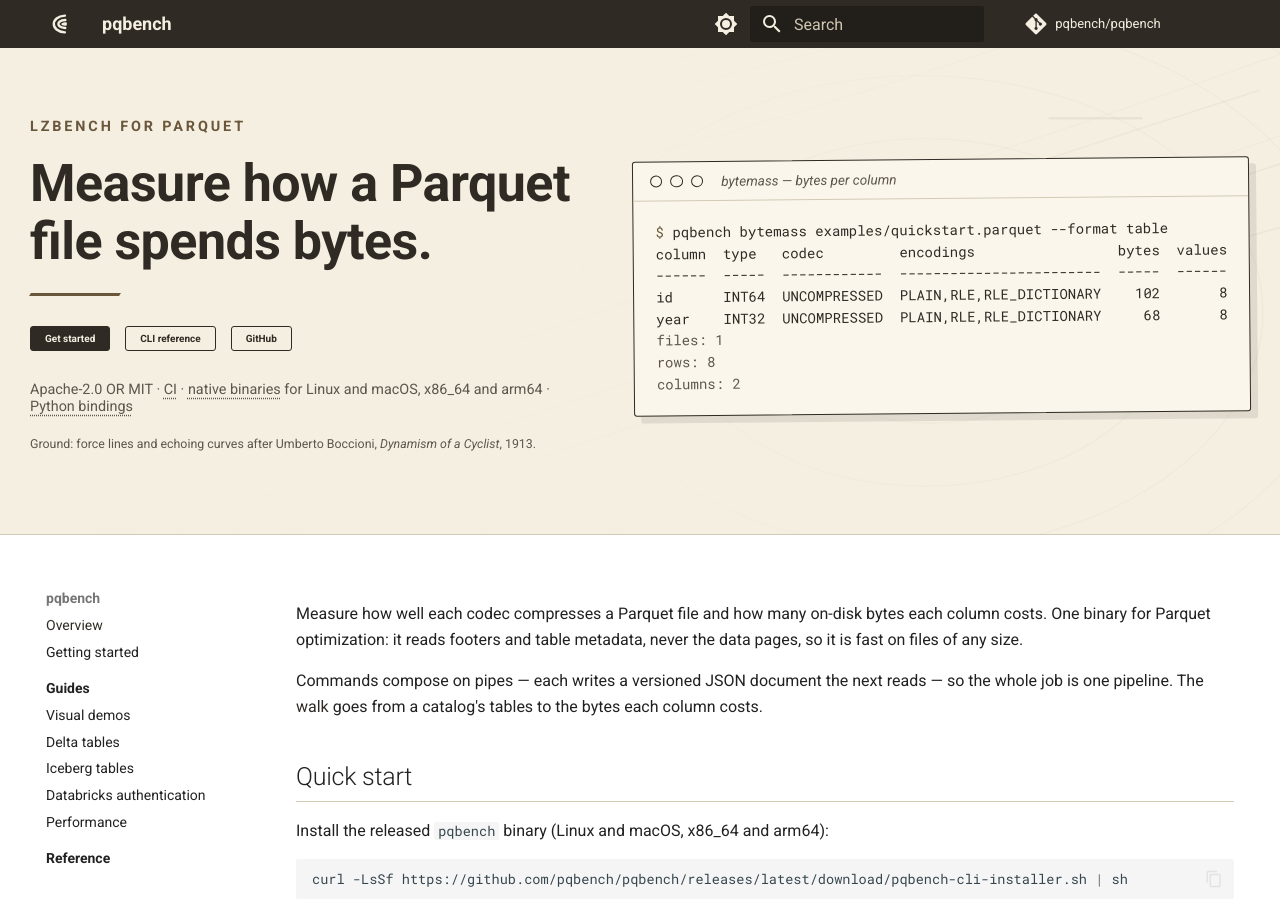
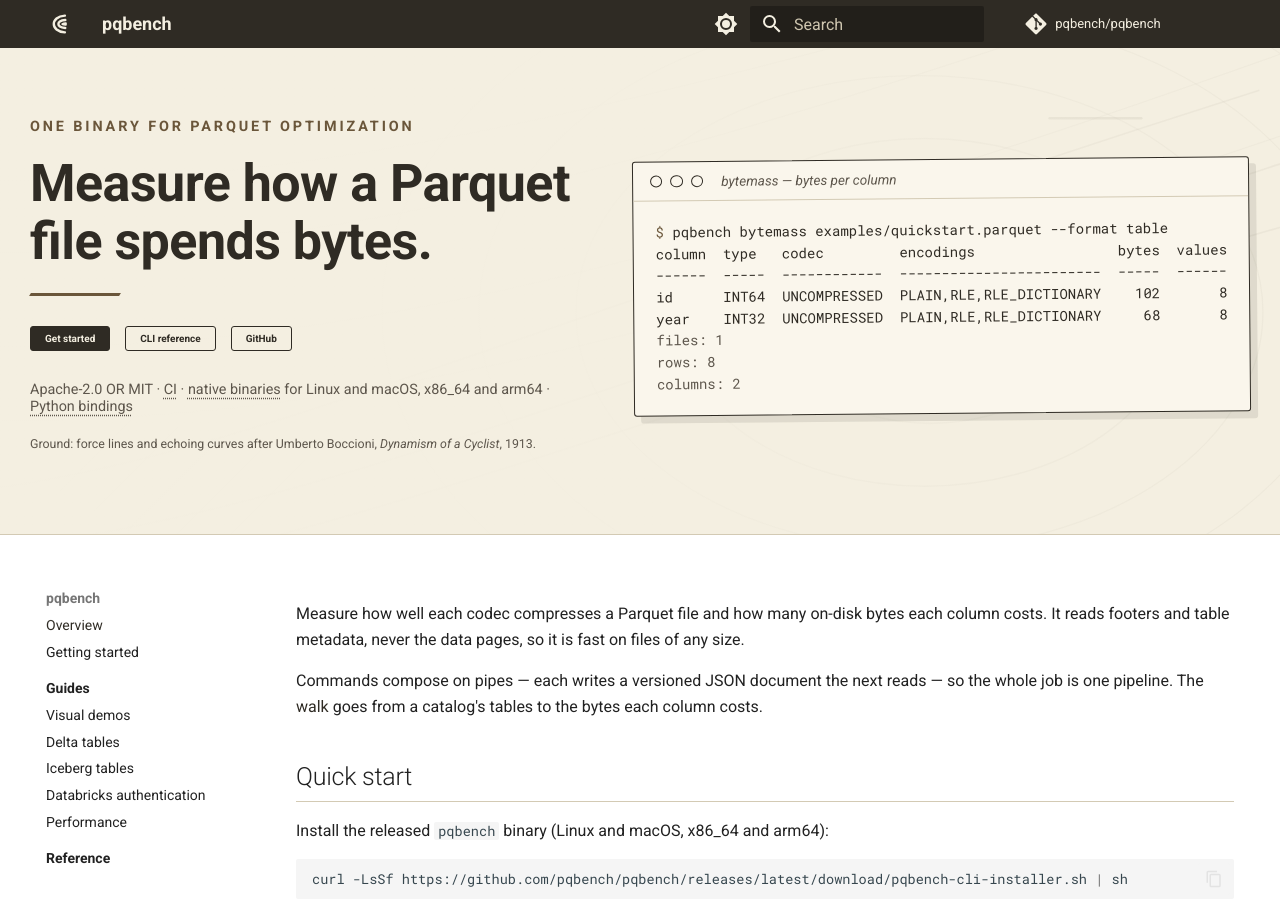
Before and after one commit to pqbench/pqbench, an MkDocs documentation site: the page built from docs/index.md, in a window 1280 px wide and 900 px high. Built offline with MkDocs 1.6.1 and Material for MkDocs 9.7.7, drawn with Linux system fonts in a browser that asks for light colours; comment, search, counter and statistics services are not loaded.

Commit message:
docs(site): retire the "lzbench for parquet" positioning
pqbench is more than a codec benchmark now — it walks catalogs and table
metadata, profiles columns, runs and diffs rewrites, and renders treemaps — so
the analogy undersold it. The hero eyebrow, the README tagline and the site
description use the README's own wording instead, "One binary for Parquet
optimization.", and the sentence that followed the tagline in the README no
longer repeats it.

The two remaining `lzbench` mentions are references to the tool itself (the `lz`
benchmark it imitates, and its native codec numbers), not positioning.

```diff
--- a/README.md
+++ b/README.md
@@ -5,12 +5,12 @@
 [![License: MIT](https://img.shields.io/badge/license-MIT-yellow.svg)](https://github.com/pqbench/pqbench/blob/main/LICENSE-MIT)
 [![License: Apache-2.0](https://img.shields.io/badge/license-Apache--2.0-blue.svg)](https://github.com/pqbench/pqbench/blob/main/LICENSE-APACHE)
 
-*lzbench for parquet.*
+*One binary for Parquet optimization.*
 
 <!-- --8<-- [start:landing] -->
 Measure how well each codec compresses a Parquet file and how many on-disk
-bytes each column costs. One binary for Parquet optimization: it reads footers
-and table metadata, never the data pages, so it is fast on files of any size.
+bytes each column costs. It reads footers and table metadata, never the data
+pages, so it is fast on files of any size.
 
 Commands compose on pipes — each writes a versioned JSON document the next
 reads — so the whole job is one pipeline. The [walk](#the-walk-end-to-end) goes
--- a/mkdocs.yml
+++ b/mkdocs.yml
@@ -14,7 +14,7 @@
 #     .venv-docs/bin/mkdocs serve
 
 site_name: pqbench
-site_description: lzbench for parquet — measure how well each codec compresses a Parquet file, and how many on-disk bytes each column costs.
+site_description: One binary for Parquet optimization — measure how well each codec compresses a Parquet file, and how many on-disk bytes each column costs.
 site_url: https://pqbench.github.io/pqbench/
 repo_url: https://github.com/pqbench/pqbench
 repo_name: pqbench/pqbench
--- a/overrides/home.html
+++ b/overrides/home.html
@@ -55,7 +55,7 @@
     <div class="md-grid">
       <div class="pqb-hero__grid">
         <div class="pqb-hero__copy">
-          <p class="pqb-hero__eyebrow">lzbench for parquet</p>
+          <p class="pqb-hero__eyebrow">One binary for Parquet optimization</p>
           <h1>Measure how a Parquet file spends bytes.</h1>
           <p class="pqb-hero__actions">
             <a href="getting-started/" class="md-button md-button--primary">Get started</a>
```
